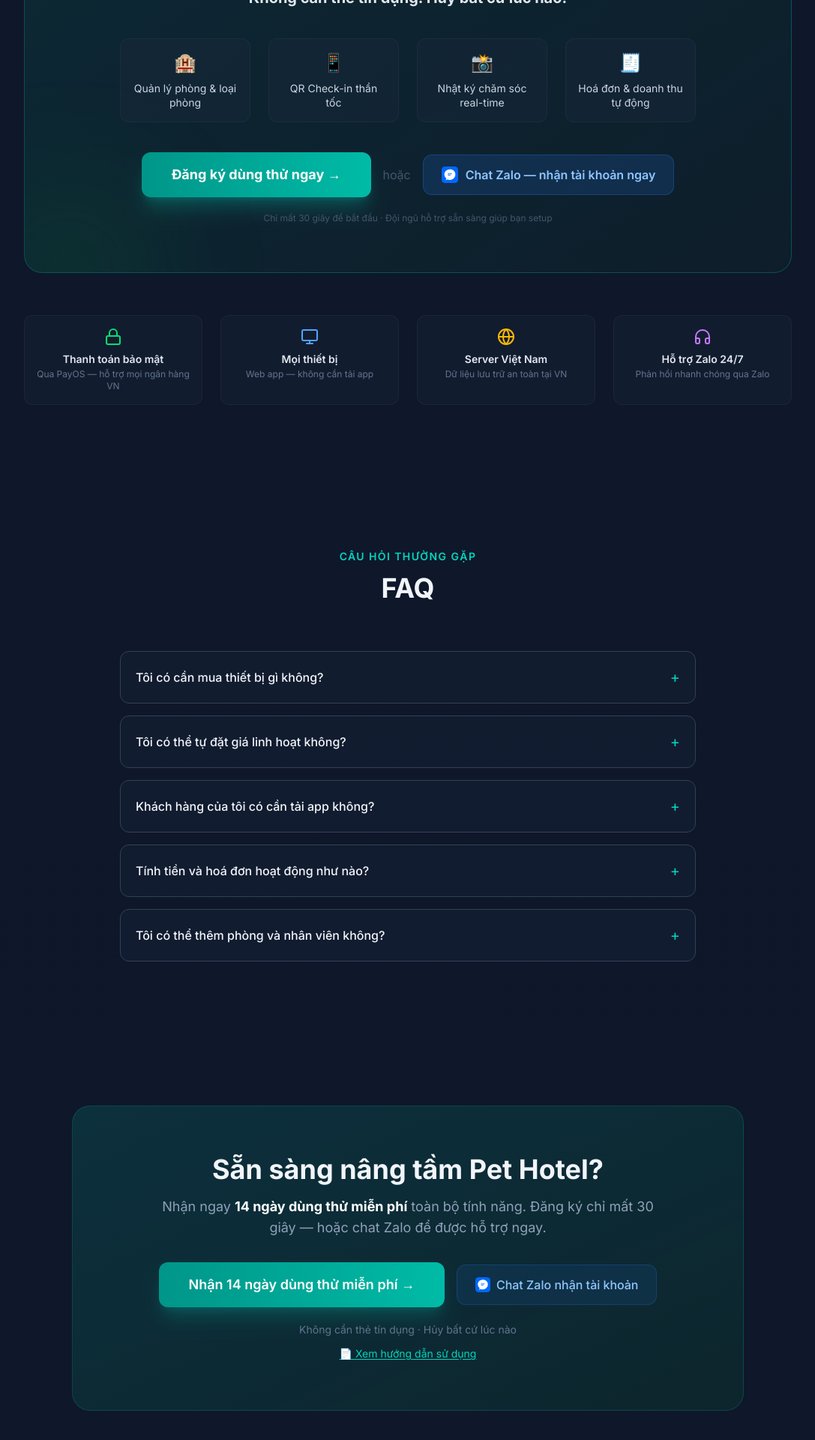
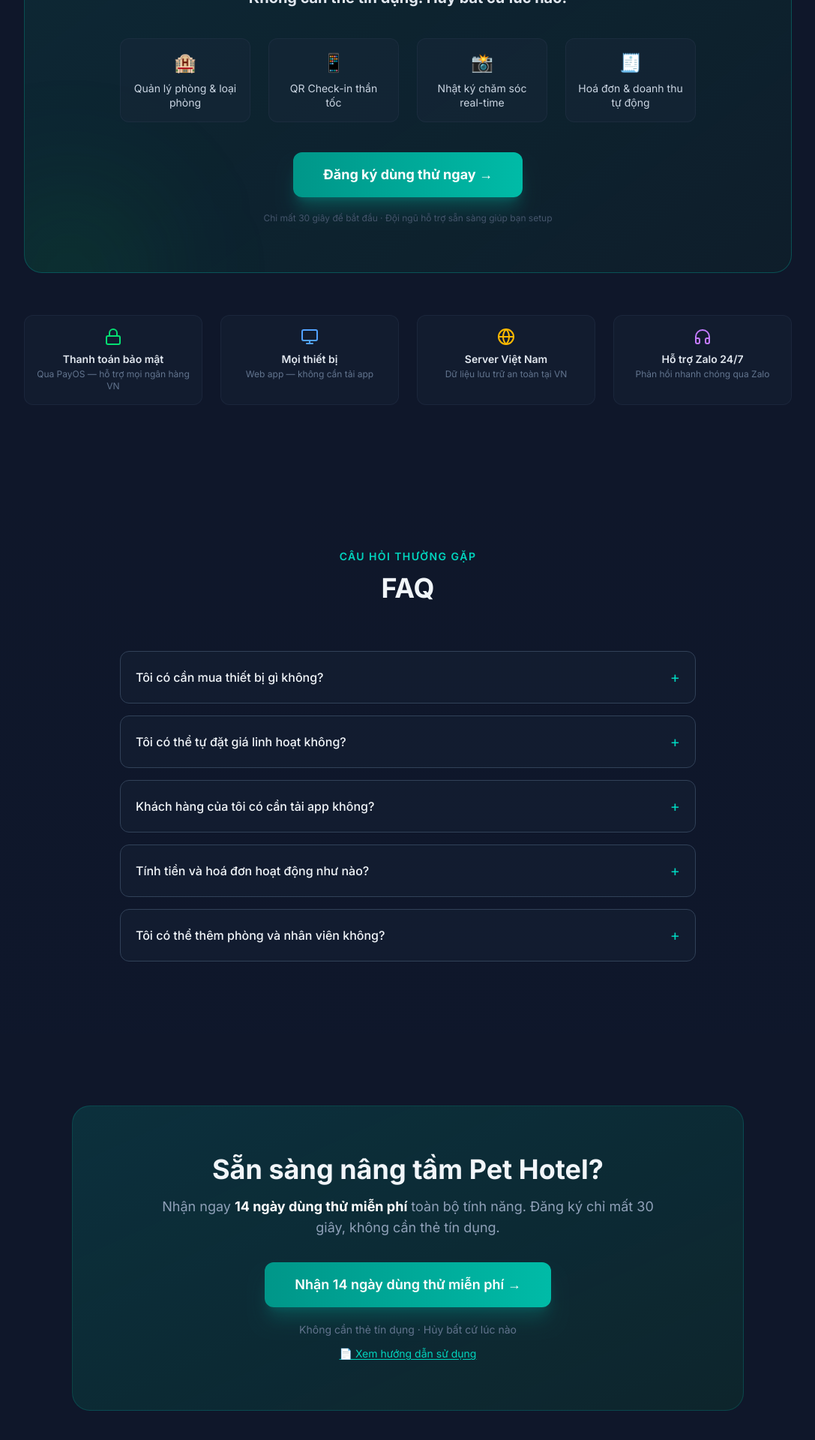
Before and after one commit to devtuanphu/petlog-frontend, a Next.js app: page / in a window 1280 px wide. Shown: the part 3696-5616 px from the top of the page at 75% size, without its empty margins (96-1183 px from the left). Built offline with nearby package versions, Linux system fonts and the light colour scheme; no server answers.

Commit message:
remove: zalo CTA buttons from landing

```diff
--- a/src/app/page.tsx
+++ b/src/app/page.tsx
@@ -446,20 +446,6 @@ export default function LandingPage() {
                   className="px-8 sm:px-10 py-4 rounded-xl bg-linear-to-r from-teal-600 to-teal-500 hover:from-teal-500 hover:to-teal-400 text-white font-bold text-lg shadow-xl shadow-teal-500/25 transition-all hover:shadow-teal-500/40 hover:-translate-y-0.5">
                   Đăng ký dùng thử ngay →
                 </Link>
-                <span className="text-slate-600 hidden sm:inline">hoặc</span>
-                <a
-                  href="https://zalo.me/0383644795"
-                  target="_blank"
-                  rel="noopener noreferrer"
-                  className="flex items-center gap-2.5 px-6 py-3.5 rounded-xl bg-blue-500/15 border border-blue-500/25 text-blue-300 hover:bg-blue-500/25 hover:border-blue-400/40 transition-all font-semibold text-base"
-                >
-                  <svg width="22" height="22" viewBox="0 0 48 48" fill="none">
-                    <rect width="48" height="48" rx="10" fill="#0068FF"/>
-                    <path d="M24 8C15.163 8 8 14.72 8 23c0 4.695 2.276 8.893 5.85 11.74L12 40l5.63-2.47C19.6 38.47 21.75 39 24 39c8.837 0 16-6.72 16-16S32.837 8 24 8z" fill="white"/>
-                    <path d="M19 21h10M19 25h6" stroke="#0068FF" strokeWidth="2" strokeLinecap="round"/>
-                  </svg>
-                  Chat Zalo — nhận tài khoản ngay
-                </a>
               </div>
 
               <p className="text-xs text-slate-600 mt-5">Chỉ mất 30 giây để bắt đầu · Đội ngũ hỗ trợ sẵn sàng giúp bạn setup</p>
@@ -523,27 +509,14 @@ export default function LandingPage() {
             </h2>
             <p className="text-base sm:text-lg text-slate-400 mb-6 sm:mb-8 max-w-2xl mx-auto">
               Nhận ngay <strong className="text-white">14 ngày dùng thử miễn phí</strong> toàn bộ tính năng.
-              Đăng ký chỉ mất 30 giây — hoặc chat Zalo để được hỗ trợ ngay.
+              Đăng ký chỉ mất 30 giây, không cần thẻ tín dụng.
             </p>
 
-            <div className="flex flex-col sm:flex-row gap-4 justify-center items-center">
+            <div className="flex justify-center">
               <Link href="/register"
                 className="px-8 sm:px-10 py-3.5 sm:py-4 rounded-xl bg-linear-to-r from-teal-600 to-teal-500 hover:from-teal-500 hover:to-teal-400 text-white font-semibold text-base sm:text-lg shadow-xl shadow-teal-500/20 transition-all hover:shadow-teal-500/30 hover:-translate-y-0.5">
                 Nhận 14 ngày dùng thử miễn phí →
               </Link>
-              <a
-                href="https://zalo.me/0383644795"
-                target="_blank"
-                rel="noopener noreferrer"
-                className="flex items-center gap-2 px-6 py-3.5 rounded-xl bg-blue-500/10 border border-blue-500/20 text-blue-300 hover:bg-blue-500/20 transition-all font-medium text-base"
-              >
-                <svg width="20" height="20" viewBox="0 0 48 48" fill="none">
-                  <rect width="48" height="48" rx="10" fill="#0068FF"/>
-                  <path d="M24 8C15.163 8 8 14.72 8 23c0 4.695 2.276 8.893 5.85 11.74L12 40l5.63-2.47C19.6 38.47 21.75 39 24 39c8.837 0 16-6.72 16-16S32.837 8 24 8z" fill="white"/>
-                  <path d="M19 21h10M19 25h6" stroke="#0068FF" strokeWidth="2" strokeLinecap="round"/>
-                </svg>
-                Chat Zalo nhận tài khoản
-              </a>
             </div>
 
             <p className="text-xs sm:text-sm text-slate-500 mt-5">Không cần thẻ tín dụng · Hủy bất cứ lúc nào</p>
```
